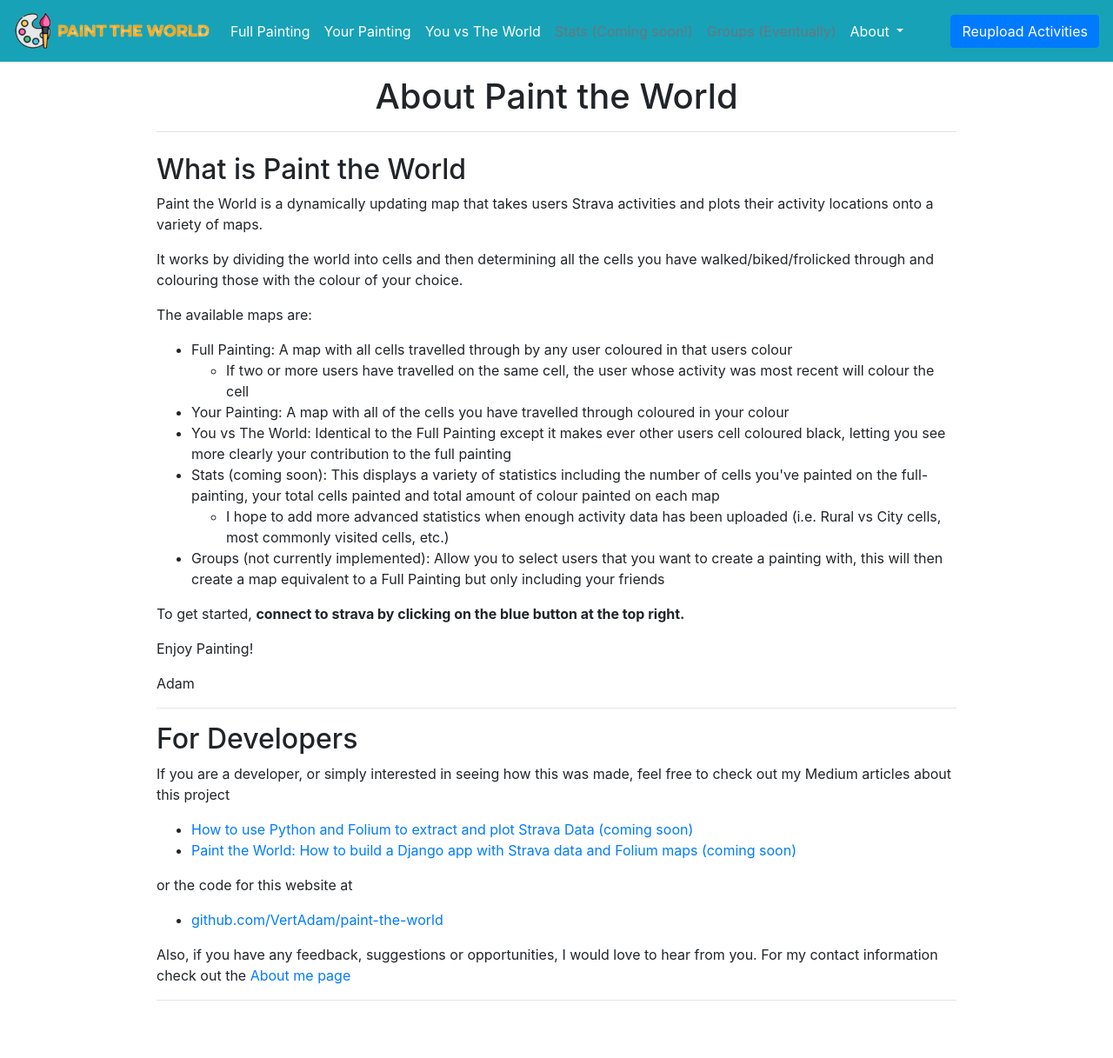
After one commit to VertAdam/paint-the-world, a Django app: page /about_project in a window 1280 px wide. The commit adds this page. Shown: the whole page at 87% size. Run offline with Django 3.2, Linux system fonts and the light colour scheme; some libraries are stand-ins or nearby versions.

Commit message:
Add paint the world logo and about pages

```diff
--- a/paint_the_world/settings.py
+++ b/paint_the_world/settings.py
@@ -31,6 +31,8 @@ SECRET_KEY = env('DJANGO_SECRET_KEY')
 DEBUG = True
 
 ALLOWED_HOSTS = []
+
+
 
 COLOURS=['RED','ORANGE','YELLOW','GREEN','BLUE','INDIGO']
 
@@ -86,6 +88,9 @@ SOCIAL_AUTH_STRAVA_SCOPE = ['activity:read_all']
 #     'social_core.pipeline.social_auth.load_extra_data',
 #     'social_core.pipeline.user.user_details',
 # )
+
+MEDIA_ROOT = os.path.join(BASE_DIR,'media')
+MEDIA_URL = '/media/'
 
 TEMPLATES = [
     {
--- a/paint_the_world/urls.py
+++ b/paint_the_world/urls.py
@@ -15,9 +15,11 @@ Including another URLconf
 """
 from django.contrib import admin
 from django.urls import path, include
+from django.conf import settings
+from django.conf.urls.static import static
 
 urlpatterns = [
     path('admin/', admin.site.urls),
     path('', include('painting_app.urls')),
     path('debug/', include('debug_toolbar.urls')),
-]
+] + static(settings.MEDIA_URL, document_root = settings.MEDIA_ROOT)
--- a/painting_app/urls.py
+++ b/painting_app/urls.py
@@ -8,10 +8,15 @@ from .views import *
 
 urlpatterns = [
     path('', not_connected_view, name='not_connected'),
+    path('FullPainting', not_connected_view, name='not_connected'),
     path('connected/', connected_view, name='connected'),
     path('connected/FullPainting', connected_fullpainting, name='ConnectedFull'),
     path('connected/SelfPortrait', self_portrait, name='SelfPortrait'),
     path('connected/vsWorld', vs_world, name='vsWorld'),
     path('connected/change_color', change_color, name='change_color'),
+    path('connected/about_project', about_project, name='about_project'),
+    path('connected/about_me', about_me, name='about_me'),
+    path('about_project', about_project, name='about_project'),
+    path('about_me', about_me, name='about_me'),
     url(r"^oauth/", include("social_django.urls", namespace="social")),
 ]
--- a/painting_app/views.py
+++ b/painting_app/views.py
@@ -91,3 +91,12 @@ def change_color(request):
 
     response = redirect('/connected/SelfPortrait')
     return response
+
+
+def about_me(request):
+    response = render(request, 'painting_app/about_me.html')
+    return response
+
+def about_project(request):
+    response = render(request, 'painting_app/about_project.html')
+    return response
--- /dev/null
+++ b/templates/painting_app/about_project.html
@@ -0,0 +1,55 @@
+{% extends 'partials/base_connected.html' %}
+{% block title %}Home Page{% endblock %}
+
+{% block content %}
+    <main role="main" class="container">
+      <div class="row" style="padding-bottom:50px">
+        <div class="col-md-10 offset-md-1 blog-main">
+          <h1 class="text-center pb-3 pt-3 mb-4 border-bottom">
+            About Paint the World
+          </h1>
+
+          <div class="blog-post">
+              <h2>What is Paint the World</h2>
+              <p>Paint the World is a dynamically updating map that takes users Strava activities and plots their activity locations onto a variety of maps.</p>
+              <p>It works by dividing the world into cells and then determining all the cells you have walked/biked/frolicked through and colouring those with the colour of your choice.</p>
+
+              <p>The available maps are:</p>
+              <ul>
+                  <li>Full Painting: A map with all cells travelled through by any user coloured in that users colour</li>
+                      <ul>
+                          <li>If two or more users have travelled on the same cell, the user whose activity was most recent will colour the cell</li>
+                      </ul>
+                  <li>Your Painting: A map with all of the cells you have travelled through coloured in your colour</li>
+                  <li>You vs The World: Identical to the Full Painting except it makes ever other users cell coloured black, letting you see more clearly your contribution to the full painting</li>
+                  <li>Stats (coming soon): This displays a variety of statistics including the number of cells you've painted on the full-painting, your total cells painted and total amount of colour painted on each map</li>
+                    <ul>
+                        <li>I hope to add more advanced statistics when enough activity data has been uploaded (i.e. Rural vs City cells, most commonly visited cells, etc.) </li>
+                    </ul>
+                  <li>Groups (not currently implemented): Allow you to select users that you want to create a painting with, this will then create a map equivalent to a Full Painting but only including your friends </li>
+              </ul>
+              <p>To get started, <strong>connect to strava by clicking on the blue button at the top right.</strong></p>
+
+
+              <p>Enjoy Painting!</p>
+              <p>Adam</p>
+              <hr>
+              <h2>For Developers</h2>
+              <p>If you are a developer, or simply interested in seeing how this was made, feel free to check out my Medium articles about this project</p>
+              <ul>
+                  <li><a href="#">How to use Python and Folium to extract and plot Strava Data (coming soon)</a></li>
+                  <li><a href="#">Paint the World: How to build a Django app with Strava data and Folium maps (coming soon)</a></li>
+              </ul>
+              <p>or the code for this website at</p>
+              <ul>
+                  <li><a href="https://github.com/VertAdam/paint-the-world">github.com/VertAdam/paint-the-world</a></li>
+              </ul>
+              <p>Also, if you have any feedback, suggestions or opportunities, I would love to hear from you. For my contact information check out the <a href="about_me">About me page</a></p>
+              <hr>
+          </div>
+        </div><!-- /.blog-main -->
+
+      </div><!-- /.row -->
+
+    </main><!-- /.container -->
+{% endblock %}
--- a/templates/partials/navbar_connected.html
+++ b/templates/partials/navbar_connected.html
@@ -17,10 +17,12 @@
 <!--    </div>-->
 <!--</nav>-->
 <nav class="navbar navbar-expand-lg navbar-info bg-info">
-  <a class="navbar-brand text-white" href="FullPainting">Paint The World</a>
-  <button class="navbar-toggler" type="button" data-toggle="collapse" data-target="#navbarSupportedContent" aria-controls="navbarSupportedContent" aria-expanded="false" aria-label="Toggle navigation">
+  <a class="navbar-brand text-white" href="FullPainting"><img src="../media/Logo.png" height="45" alt="Paint the World"></a>
+  <button class="navbar-dark navbar-toggler" type="button" data-toggle="collapse" data-target="#navbarSupportedContent" aria-controls="navbarSupportedContent" aria-expanded="false" aria-label="Toggle navigation">
     <span class="navbar-toggler-icon"></span>
   </button>
+
+
 
   <div class="collapse navbar-collapse" id="navbarSupportedContent">
     <ul class="navbar-nav mr-auto">
@@ -32,29 +34,23 @@
       <li class="nav-item">
       <li class="nav-item">
         <a class="nav-link text-white" href="vsWorld">You vs The World</a>
-      <li class="nav-item dropdown ">
-        <a class="nav-link text-white dropdown-toggle" href="#" id="navbarDropdown" role="button" data-toggle="dropdown" aria-haspopup="true" aria-expanded="false">
-          My Color
-        </a>
-        <div class="dropdown-menu" aria-labelledby="navbarDropdown">
-          <a onclick="location.href='{% url 'change_color' %}?name=RED'" type="button" class="dropdown-item">Red</a>
-          <a onclick="location.href='{% url 'change_color' %}?name=ORANGE'" type="button" class="dropdown-item">Orange</a>
-          <a onclick="location.href='{% url 'change_color' %}?name=YELLOW'" type="button" class="dropdown-item">Yellow</a>
-          <a onclick="location.href='{% url 'change_color' %}?name=GREEN'" type="button" class="dropdown-item">Green</a>
-          <a onclick="location.href='{% url 'change_color' %}?name=BLUE'" type="button" class="dropdown-item">Blue</a>
-          <a onclick="location.href='{% url 'change_color' %}?name=INDIGO'" type="button" class="dropdown-item">Indigo</a>
-          <a onclick="location.href='{% url 'change_color' %}?name=VIOLET'" type="button" class="dropdown-item">Violet</a>
-        </div>
-      </li>
       <li class="nav-item">
         <a class="nav-link disabled">Stats (Coming soon!)</a>
       </li>
       <li class="nav-item">
         <a class="nav-link disabled">Groups (Eventually)</a>
       </li>
+      <li class="nav-item dropdown ">
+        <a class="nav-link text-white dropdown-toggle" href="#" id="navbarDropdown" role="button" data-toggle="dropdown" aria-haspopup="true" aria-expanded="false">
+          About
+        </a>
+        <div class="dropdown-menu" aria-labelledby="navbarDropdown">
+          <a class="dropdown-item" href="about_project">About this Project</a>
+          <a class="dropdown-item" href="about_me">About me</a>
+        </div>
+      </li>
     </ul>
     <form class="form-inline my-2 my-lg-0">
-              <a class="nav-link text-white" href="vsWorld">About Me</a>
               <a href="{% url 'social:begin' 'strava' %}" class="btn btn-primary" role="button"
             aria-disabled="true">Reupload Activities</a>
     </form>
```
Also changed, not shown: templates/painting_app/about_me.html (added, +39 -0 lines), templates/partials/navbar_notconnected.html (+6 -3 lines), media/Logo.png (added).
